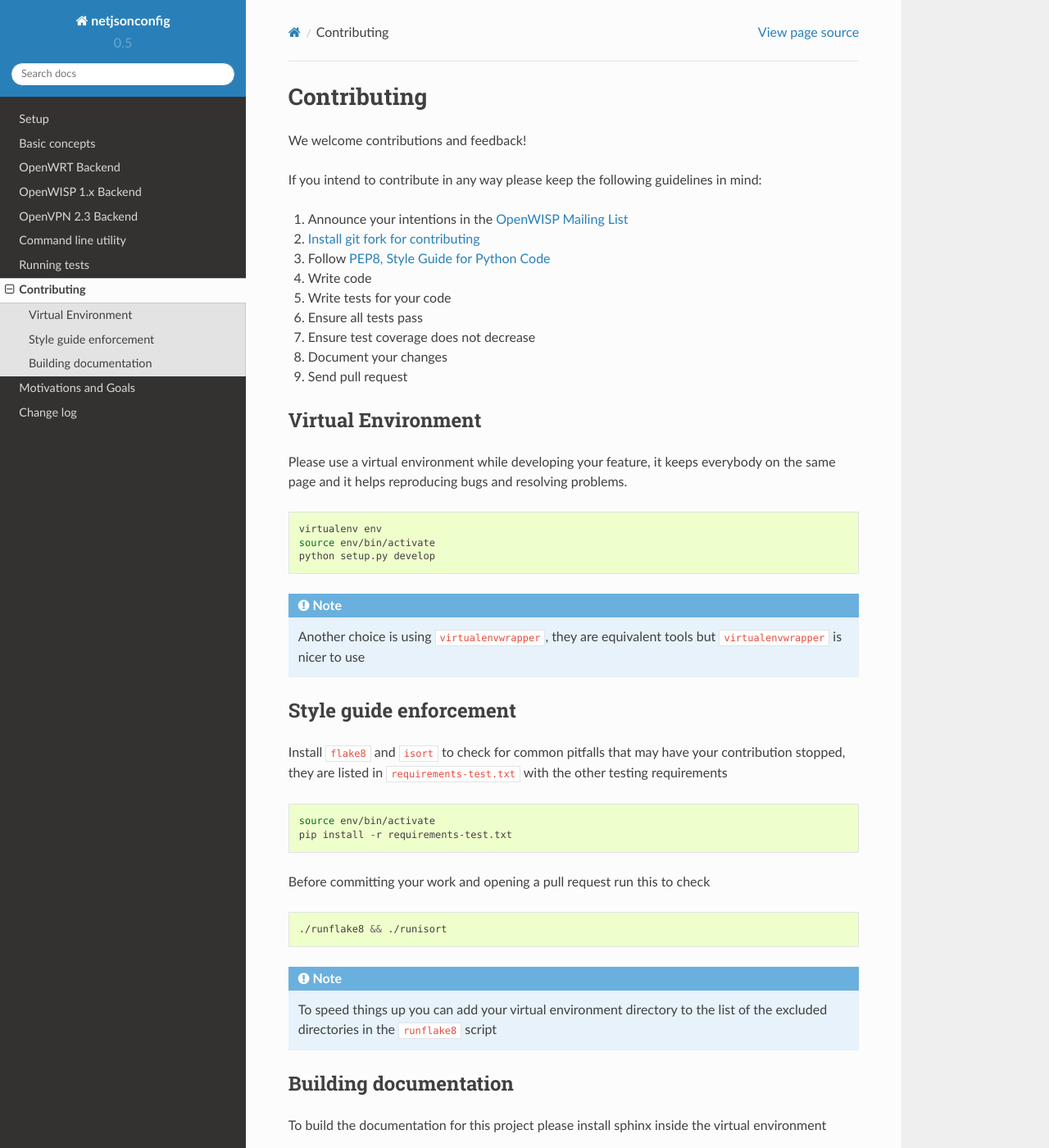
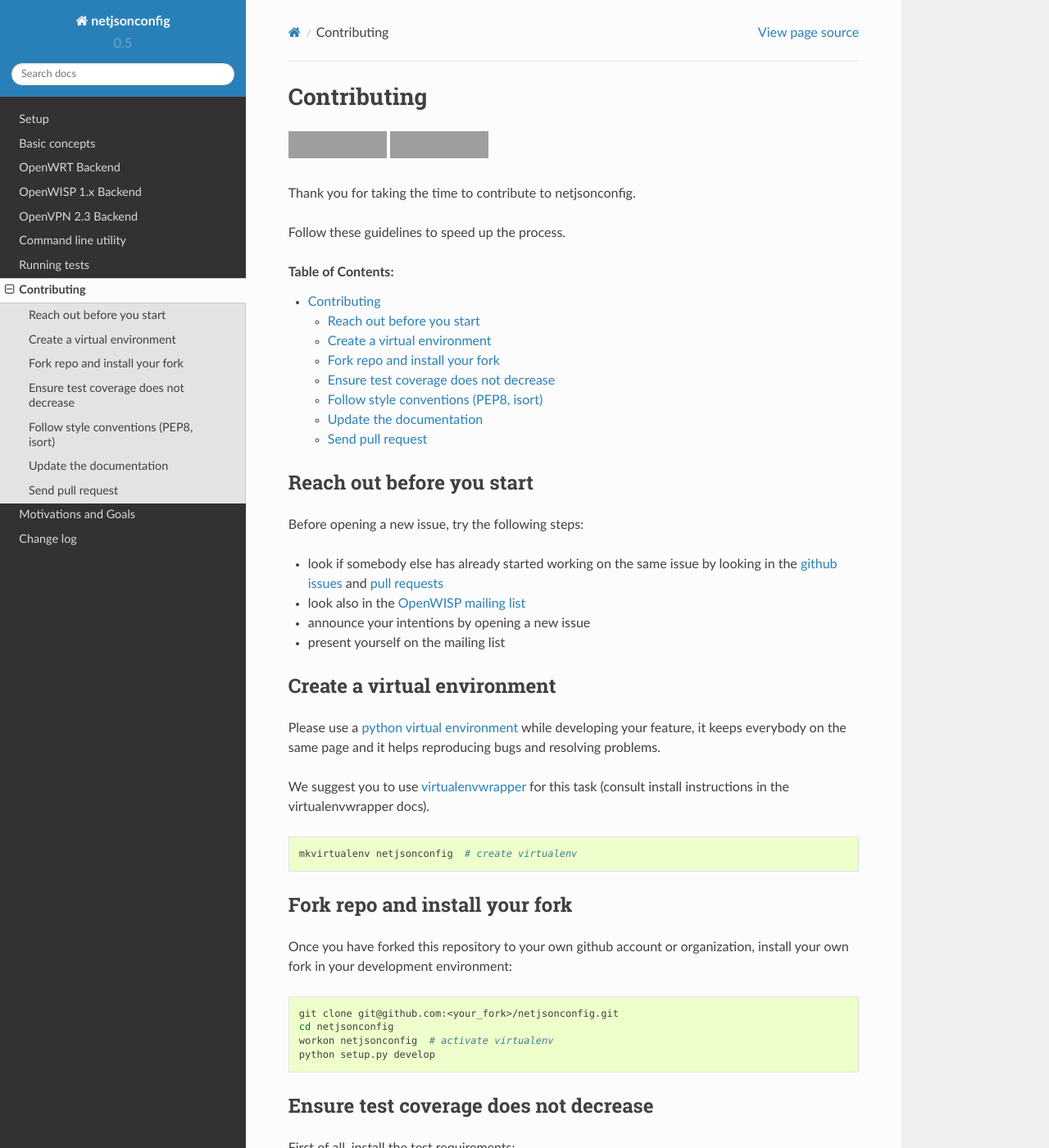
Before and after one commit to openwisp/netjsonconfig, a Sphinx documentation site: the page built from docs/source/general/contributing.rst, in a window 1280 px wide and 1400 px high. Shown: the whole window at 82% size. Built offline with Sphinx 7.4.7 and the Read the Docs theme 2.0.0, drawn with Linux system fonts in a browser that asks for light colours; some of the changed text lies outside the part shown; grey boxes are pictures that could not be loaded.

Commit message:
[docs] Improved contributing guidelines #69
Closes #69

```diff
--- a/docs/source/general/contributing.rst
+++ b/docs/source/general/contributing.rst
@@ -1,66 +1,6 @@
 ============
 Contributing
 ============
-
-We welcome contributions and feedback!
-
-If you intend to contribute in any way please keep the following guidelines in mind:
-
-1. Announce your intentions in the `OpenWISP Mailing List <https://groups.google.com/d/forum/openwisp>`_
-2. :ref:`install_git_fork_for_contributing`
-3. Follow `PEP8, Style Guide for Python Code <http://www.python.org/dev/peps/pep-0008/>`_
-4. Write code
-5. Write tests for your code
-6. Ensure all tests pass
-7. Ensure test coverage does not decrease
-8. Document your changes
-9. Send pull request
-
-
-Virtual Environment
--------------------
-
-Please use a virtual environment while developing your feature, it keeps everybody on the same page and it helps reproducing bugs and resolving problems.
-
-.. code-block:: shell
-
-    virtualenv env
-    source env/bin/activate
-    python setup.py develop
-
-.. note::
-
-    Another choice is using ``virtualenvwrapper``, they are equivalent tools but ``virtualenvwrapper`` is nicer to use
-
-Style guide enforcement
------------------------
-
-Install ``flake8`` and ``isort`` to check for common pitfalls that may have your contribution stopped, they are listed in ``requirements-test.txt`` with the other testing requirements
-
-.. code-block:: shell
-
-    source env/bin/activate
-    pip install -r requirements-test.txt
-
-Before committing your work and opening a pull request run this to check
-
-.. code-block:: shell
-
-    ./runflake8 && ./runisort
-
-.. note::
-    To speed things up you can add your virtual environment directory to the list of the excluded directories in the ``runflake8`` script
-
-Building documentation
-----------------------
-
-To build the documentation for this project please install sphinx inside the virtual environment
-
-.. code-block:: shell
-
-    source env/bin/activate
-    pip install sphinx
-    cd doc && make html
 
 .. raw:: html
 
@@ -68,3 +8,111 @@
         <iframe src="https://nodeshot.org/github-btn.html?user=openwisp&amp;repo=netjsonconfig&amp;type=watch&amp;count=true&amp;size=large" frameborder="0" scrolling="0" width="120" height="33"></iframe>
         <iframe src="https://nodeshot.org/github-btn.html?user=openwisp&amp;repo=netjsonconfig&amp;type=fork&amp;count=true&amp;size=large" frameborder="0" scrolling="0" width="120" height="33"></iframe>
     </p>
+
+Thank you for taking the time to contribute to netjsonconfig.
+
+Follow these guidelines to speed up the process.
+
+.. contents:: **Table of Contents**:
+   :backlinks: none
+   :depth: 3
+
+Reach out before you start
+--------------------------
+
+Before opening a new issue, try the following steps:
+
+- look if somebody else has already started working on the same issue
+  by looking in the `github issues <https://github.com/openwisp/netjsonconfig/issues>`_
+  and `pull requests <https://github.com/openwisp/netjsonconfig/pulls>`_
+- look also in the `OpenWISP mailing list <https://groups.google.com/d/forum/openwisp/join>`_
+- announce your intentions by opening a new issue
+- present yourself on the mailing list
+
+Create a virtual environment
+----------------------------
+
+Please use a `python virtual environment <https://docs.python.org/3/library/venv.html>`_ while
+developing your feature, it keeps everybody on the same page and it helps reproducing bugs
+and resolving problems.
+
+We suggest you to use `virtualenvwrapper <https://virtualenvwrapper.readthedocs.io>`_ for this task
+(consult install instructions in the virtualenvwrapper docs).
+
+.. code-block:: shell
+
+    mkvirtualenv netjsonconfig  # create virtualenv
+
+Fork repo and install your fork
+-------------------------------
+
+Once you have forked this repository to your own github account or organization,
+install your own fork in your development environment:
+
+.. code-block:: shell
+
+    git clone git@github.com:<your_fork>/netjsonconfig.git
+    cd netjsonconfig
+    workon netjsonconfig  # activate virtualenv
+    python setup.py develop
+
+Ensure test coverage does not decrease
+--------------------------------------
+
+First of all, install the test requirements:
+
+.. code-block:: shell
+
+    workon netjsonconfig  # activate virtualenv
+    pip install -r requirements-test.txt
+
+When you introduce changes, ensure test coverage is not decreased with:
+
+.. code-block:: shell
+
+    nosetests --with-coverage --cover-package=netjsonconfig
+
+Follow style conventions (PEP8, isort)
+--------------------------------------
+
+First of all, install the test requirements:
+
+.. code-block:: shell
+
+    workon netjsonconfig  # activate virtualenv
+    pip install -r requirements-test.txt
+
+Before committing your work check that your changes are not breaking the style conventions with:
+
+.. code-block:: shell
+
+    ./runflake8 && ./runisort
+
+For more information, please see:
+
+- `PEP8: Style Guide for Python Code <https://www.python.org/dev/peps/pep-0008/>`_
+- `isort: a python utility / library to sort imports <https://github.com/timothycrosley/isort>`_
+
+Update the documentation
+------------------------
+
+If you introduce new features or change existing documented behavior,
+please remember to update the documentation!
+
+The documentation is located in the ``/docs`` directory
+of the repository.
+
+To do work on the docs, proceed with the following steps:
+
+.. code-block:: shell
+
+    workon netjsonconfig  # activate virtualenv
+    pip install sphinx
+    cd docs
+    make html
+
+Send pull request
+-----------------
+
+Now is time to push your changes to github and open a `pull request
+<https://github.com/openwisp/netjsonconfig/pulls>`_!
```
